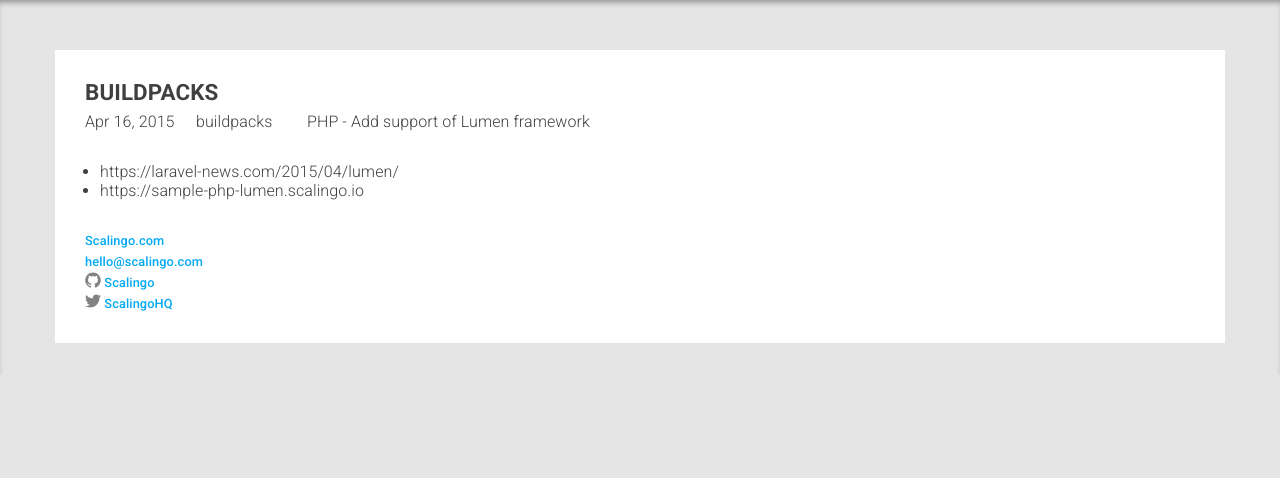
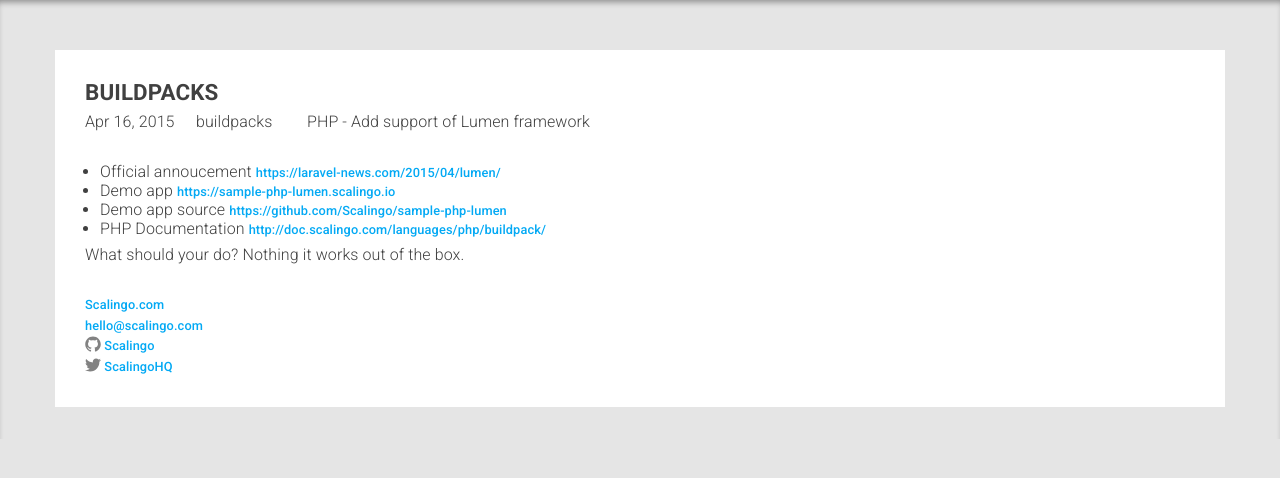
Before and after one commit to Scalingo/changelog, a Jekyll site: the page built from buildpacks/_posts/2015-04-16-php-lumen.markdown, in a window 1280 px wide. Shown: the top 478 px of the page. Built offline with Jekyll 4.4.1, drawn with Linux system fonts in a browser that asks for light colours.

Commit message:
fix links in lumen php post

```diff
--- a/buildpacks/_posts/2015-04-16-php-lumen.markdown
+++ b/buildpacks/_posts/2015-04-16-php-lumen.markdown
@@ -4,5 +4,9 @@
 title:	'PHP - Add support of Lumen framework'
 ---
 
-* https://laravel-news.com/2015/04/lumen/
-* https://sample-php-lumen.scalingo.io
+* Official annoucement [https://laravel-news.com/2015/04/lumen/](https://laravel-news.com/2015/04/lumen/)
+* Demo app [https://sample-php-lumen.scalingo.io](https://sample-php-lumen.scalingo.io)
+* Demo app source [https://github.com/Scalingo/sample-php-lumen](https://github.com/Scalingo/sample-php-lumen)
+* PHP Documentation [http://doc.scalingo.com/languages/php/buildpack/](http://doc.scalingo.com/languages/php/buildpack/)
+
+What should your do? Nothing it works out of the box.
```
